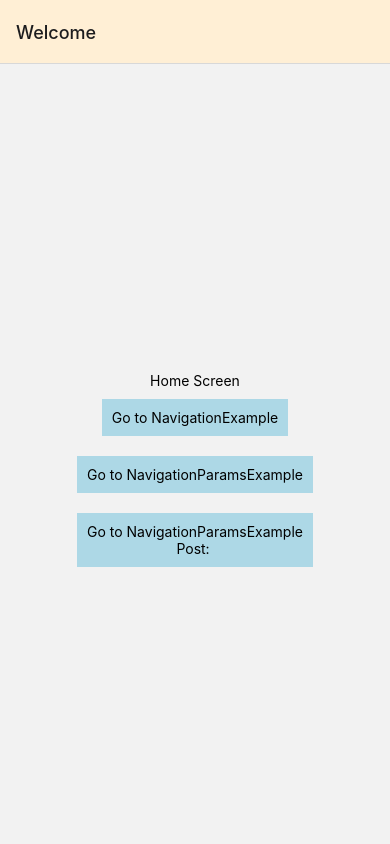
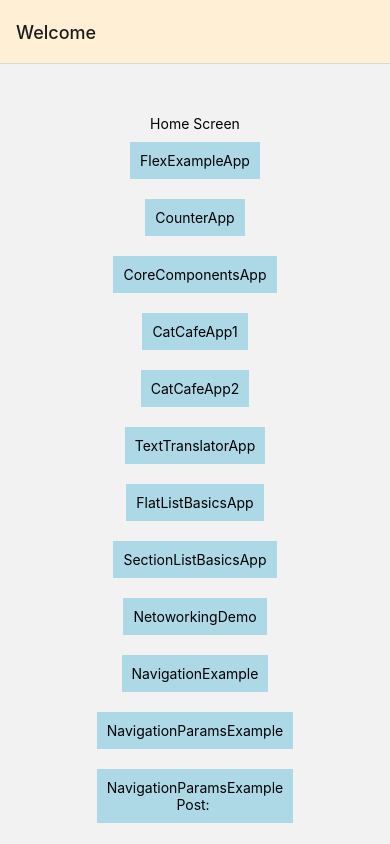
Before and after one commit to Kasiem024/ReactNativeDemo, a React Native app: screen / in a window 390 px wide. Built offline with nearby package versions, Linux system fonts and the light colour scheme.

Commit message:
can navigate to all apps through home screen

```diff
--- a/App.js
+++ b/App.js
@@ -34,6 +34,7 @@ const styles = StyleSheet.create({
         alignItems: 'center',
         padding: 10,
         paddingTop: 50,
+        margin: 50,
     },
     button: {
         alignItems: 'center',
@@ -73,6 +74,98 @@ const styles = StyleSheet.create({
         width: 100,
     }
 });
+
+
+const Stack = createNativeStackNavigator();
+// Returns object containing props: Navigator, Group and Screen
+
+// Styles for the screens in the navigation app
+// Can used as global styles for multiple screens
+const screenStyles = { headerStyle: { backgroundColor: 'papayawhip' } }
+
+// App that demonstrates the Navigation between screens/components/functions/pages
+// Basically like a router file in NodeJS
+// Each screen is a component
+const NavigationDemo = () => {
+    return (
+        <NavigationContainer>
+            {/* NavigationContainer:
+            Component used to wrap whole app inside */}
+
+            <Stack.Navigator initialRouteName="Home" screenOptions={screenStyles}>
+                {/* initialRouteName is which component to render first (index)
+                whatever is inside screenOptions applies to all screens inside the component */}
+
+                <Stack.Group >
+                    {/* Group:
+                    Component used to group several screens, returned from createNativeStackNavigator,
+                    screenOptions can be used here */}
+
+                    <Stack.Screen
+                        // Screen is similiar to a route in NodeJS
+                        name="Home" // Name of the screen, Required
+                        component={HomeScreen} // Component to render, Required
+                        options={
+                            // Options for the screen, Optional
+                            // More info: https://reactnavigation.org/docs/native-stack-navigator/
+                            {
+                                title: 'Welcome',
+                            }
+                        }
+                    />
+
+                    {componentArr.map((item) => (
+                        <Stack.Screen key={item.key} name={item.key} component={item.component} />
+                    ))}
+
+                    <Stack.Screen name="NavigationParamsExample" component={NavigationParamsExample} />
+                    <Stack.Screen name="CreatePostScreen" component={CreatePostScreen} />
+                </Stack.Group>
+            </Stack.Navigator>
+        </NavigationContainer>
+    );
+};
+
+
+const HomeScreen = ({ navigation, route }) => {
+    // navigation is an object/prop that contains methods to navigate to other screens
+
+    return (
+        <ScrollView contentContainerStyle={styles.container}>
+            <Text>Home Screen</Text>
+
+            {componentArr.map((item) => (
+                <Pressable key={item.key} style={styles.button}
+                    onPress={() => navigation.navigate(item.key)}>
+                    <Text>
+                        {item.key}
+                    </Text>
+                </Pressable>
+            ))}
+
+            <Pressable
+                style={styles.button}
+                onPress={() => navigation.navigate('NavigationParamsExample', {
+                    itemId: 86,
+                    otherParam: 'Random param',
+                })}
+            >
+                <Text>NavigationParamsExample</Text>
+            </Pressable>
+
+            <Pressable
+                style={styles.button}
+                onPress={() => navigation.navigate('CreatePostScreen', {
+                    post: route.params?.post
+                })}
+            >
+                <Text>NavigationParamsExample</Text>
+                <Text>Post: {route.params?.post}</Text>
+                {/* If route.params.post exists show it */}
+            </Pressable>
+        </ScrollView>
+    );
+}
 
 const FlexExampleApp = () => {
     return (
@@ -320,87 +413,6 @@ const NetoworkingDemo = () => {
     );
 }
 
-const Stack = createNativeStackNavigator();
-// Returns object containing props: Navigator, Group and Screen
-
-// Styles for the screens in the navigation app
-// Can used as global styles for multiple screens
-const screenStyles = { headerStyle: { backgroundColor: 'papayawhip' } }
-
-// App that demonstrates the Navigation between screens/components/functions/pages
-// Basically like a router file in NodeJS
-// Each screen is a component
-const NavigationDemo = () => {
-    return (
-        <NavigationContainer>
-            {/* NavigationContainer:
-            Component used to wrap whole app inside */}
-
-            <Stack.Navigator initialRouteName="Home" screenOptions={screenStyles}>
-                {/* initialRouteName is which component to render first (index)
-                whatever is inside screenOptions applies to all screens inside the component */}
-
-                <Stack.Group >
-                    {/* Group:
-                    Component used to group several screens, returned from createNativeStackNavigator,
-                    screenOptions can be used here */}
-
-                    <Stack.Screen
-                        // Screen is similiar to a route in NodeJS
-                        name="Home" // Name of the screen, Required
-                        component={HomeScreen} // Component to render, Required
-                        options={
-                            // Options for the screen, Optional
-                            // More info: https://reactnavigation.org/docs/native-stack-navigator/
-                            {
-                                title: 'Welcome',
-                            }
-                        }
-                    />
-                    <Stack.Screen name="NavigationExample" component={NavigationExample} />
-                    <Stack.Screen name="NavigationParamsExample" component={NavigationParamsExample} />
-                    <Stack.Screen name="CreatePostScreen" component={CreatePostScreen} />
-                </Stack.Group>
-            </Stack.Navigator>
-        </NavigationContainer>
-    );
-};
-
-const HomeScreen = ({ navigation, route }) => {
-    // navigation is an object/prop that contains methods to navigate to other screens
-
-    return (
-        <View style={styles.container}>
-            <Text>Home Screen</Text>
-            <Pressable
-                style={styles.button}
-                onPress={() => navigation.navigate('NavigationExample')}
-            >
-                <Text>Go to NavigationExample</Text>
-            </Pressable>
-            <Pressable
-                style={styles.button}
-                onPress={() => navigation.navigate('NavigationParamsExample', {
-                    itemId: 86,
-                    otherParam: 'Random param',
-                })}
-            >
-                <Text>Go to NavigationParamsExample</Text>
-            </Pressable>
-            <Pressable
-                style={styles.button}
-                onPress={() => navigation.navigate('CreatePostScreen', {
-                    post: route.params?.post
-                })}
-            >
-                <Text>Go to NavigationParamsExample</Text>
-                <Text>Post: {route.params?.post}</Text>
-                {/* If route.params.post exists show it */}
-            </Pressable>
-        </View>
-    );
-}
-
 // Component for the NavigationExample screen
 // Shows different ways to navigate to other screens
 const NavigationExample = ({ navigation }) => {
@@ -480,7 +492,7 @@ const NavigationParamsExample = ({ route, navigation }) => {
 
 // Component for the CreatePostScreen screen
 // Shows how to create a param and pass it to another screen
-function CreatePostScreen({ navigation, route }) {
+const CreatePostScreen = ({ navigation, route }) => {
     const [postText, setPostText] = React.useState('');
 
     return (
@@ -506,4 +518,18 @@ function CreatePostScreen({ navigation, route }) {
     );
 }
 
+// Array of components to render in the stack
+const componentArr = [
+    { key: 'FlexExampleApp', component: FlexExampleApp },
+    { key: 'CounterApp', component: CounterApp },
+    { key: 'CoreComponentsApp', component: CoreComponentsApp },
+    { key: 'CatCafeApp1', component: CatCafeApp1 },
+    { key: 'CatCafeApp2', component: CatCafeApp2 },
+    { key: 'TextTranslatorApp', component: TextTranslatorApp },
+    { key: 'FlatListBasicsApp', component: FlatListBasicsApp },
+    { key: 'SectionListBasicsApp', component: SectionListBasicsApp },
+    { key: 'NetoworkingDemo', component: NetoworkingDemo },
+    { key: 'NavigationExample', component: NavigationExample },
+];
+
 export default NavigationDemo;
```
